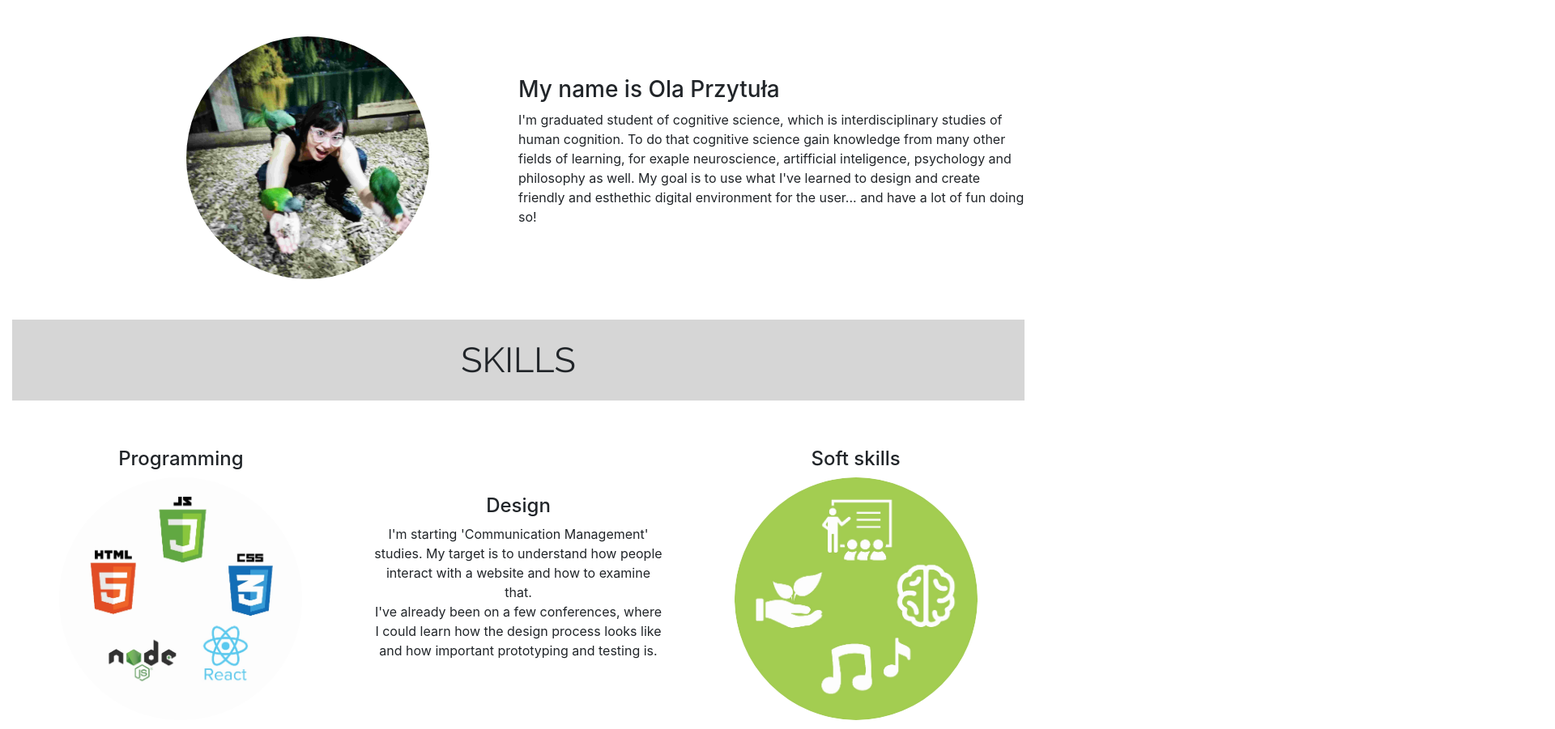
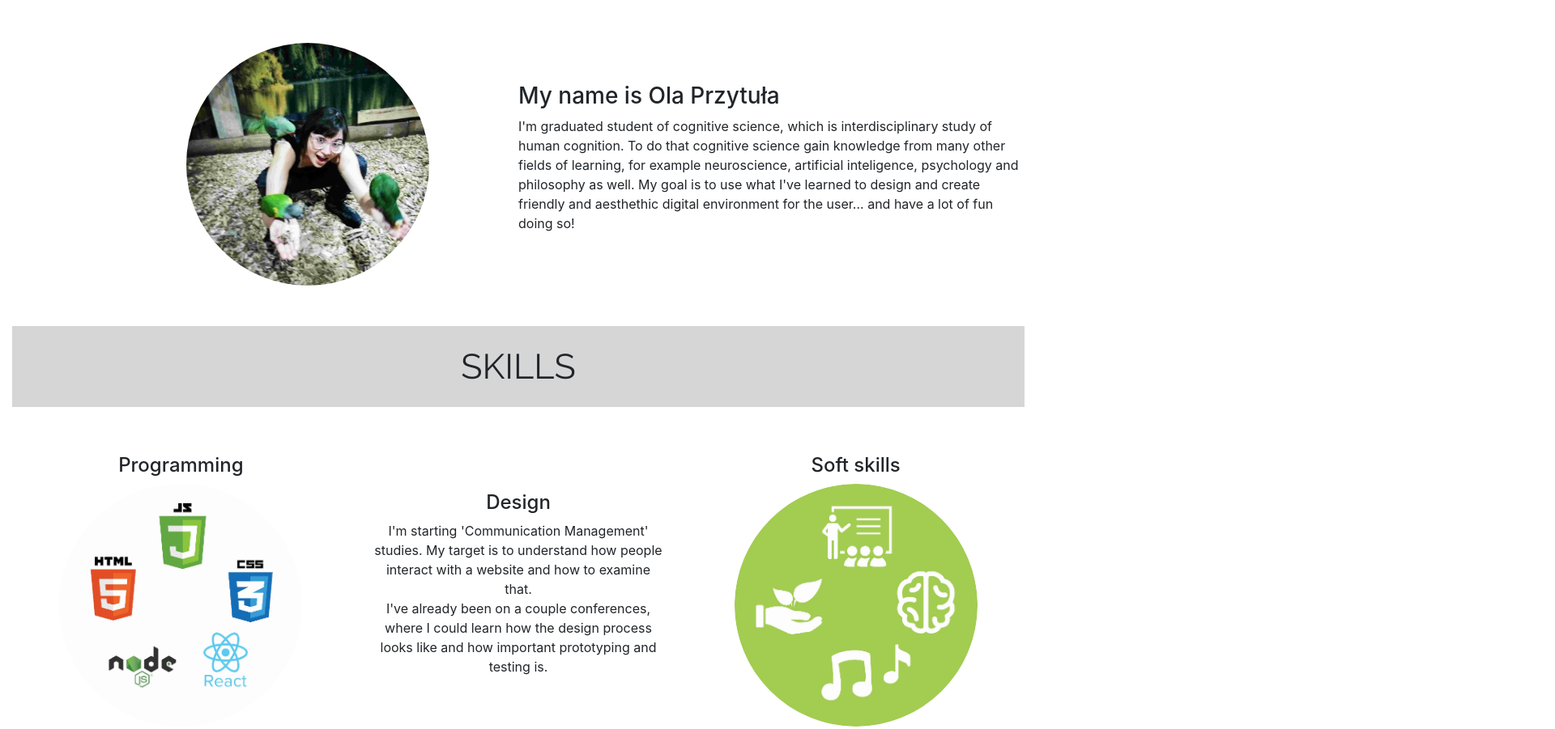
Before and after one commit to MamaParrot/WizytowkaOla, a plain HTML site: page index.html in a window 1280 px wide. Shown: the part 527-1428 px from the top of the page at 81% size, 1920 px wide, since content can reach past the window. Drawn offline with nearby package versions, Linux system fonts and the light colour scheme.

Commit message:
final-final-version

```diff
--- a/index.html
+++ b/index.html
@@ -101,10 +101,10 @@
 
 						<h3 class="text-md-left">My name is Ola Przytuła</h3>
 						<p class="text-md-left">
-							I'm graduated student of cognitive science, which is interdisciplinary studies of human cognition.
-							To do that cognitive science gain knowledge from many other fields of learning, for exaple neuroscience,
-							artifficial inteligence, psychology and philosophy as well. My goal is to use what I've learned to design
-							and create friendly and esthethic digital environment for the user... and have a lot of fun doing so!
+							I'm graduated student of cognitive science, which is interdisciplinary study of human cognition.
+							To do that cognitive science gain knowledge from many other fields of learning, for example neuroscience,
+							artificial inteligence, psychology and philosophy as well. My goal is to use what I've learned to design
+							and create friendly and aesthethic digital environment for the user... and have a lot of fun doing so!
 						</p>
 
 					</div>
@@ -124,7 +124,7 @@
 							I'm starting 'Communication Management' studies. My target is to understand how people
 							interact with a website and how to examine that.
 							<br>
-							I've already been on a few conferences, where I could learn how the design process looks like and how
+							I've already been on a couple conferences, where I could learn how the design process looks like and how
 							important prototyping and testing is.
 						</p>
 					</figure>
--- a/main.css
+++ b/main.css
@@ -40,6 +40,7 @@ a>img {
 	background-repeat: no-repeat;
 	position: relative;
 	margin-bottom: 30px;
+	overflow: hidden;
 }
 
 #intro {
@@ -217,7 +218,18 @@ h4{
 
 /*RESPONSYWNOSC*/
 
-@media (max-width: 575px){
+@media (max-width: 299px) {
+
+	#intro {
+		font-size: 2.5rem;
+	}
+
+	#mail p{
+		font-size: 0.6em;
+	}
+}
+
+@media (max-width: 575px) and (min-width: 300px){
 
 
 
```
